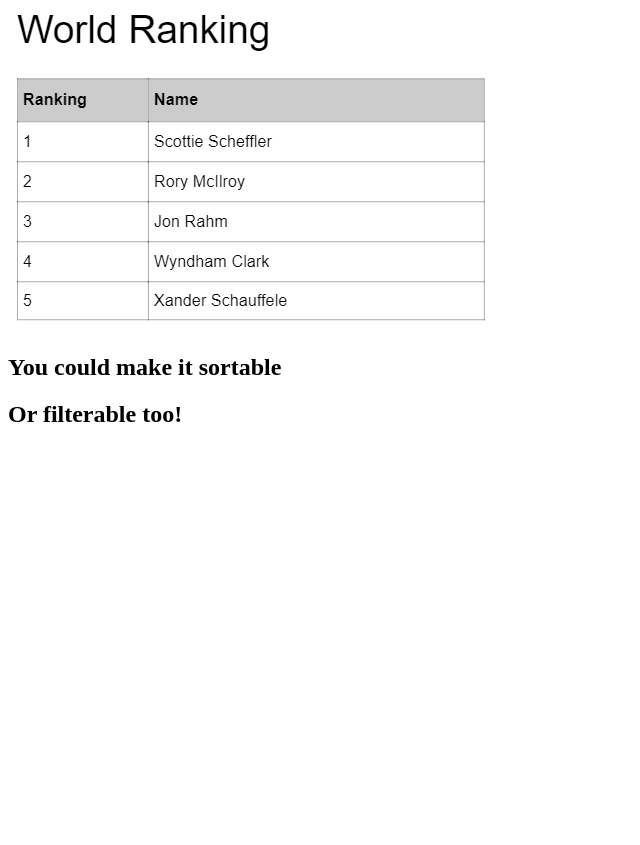
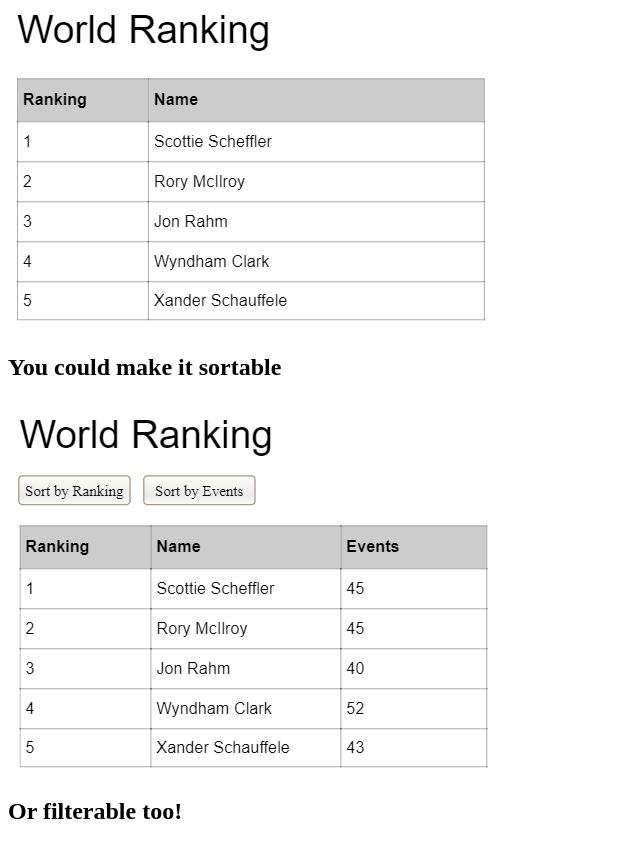
Before and after one commit to chewett/webdev_golf_learning_project, a plain HTML site: page site/index.html in a window 1280 px wide. Shown: the part 969-1814 px from the top of the page, without its empty margins (0-640 px from the left). Before the commit the page ends 1417 px from the top, so only its background shows below. Drawn offline with Linux system fonts and the light colour scheme.

Commit message:
Added sortable table

```diff
--- a/site/index.html
+++ b/site/index.html
@@ -48,6 +48,8 @@
 
 <h2>You could make it sortable</h2>
 
+<img src="sketches/sortable_table.png">
+
 <h2>Or filterable too!</h2>
 
 </body>
```
Also changed, not shown: site/sketches/sortable_table.png (added), 1 other file.
